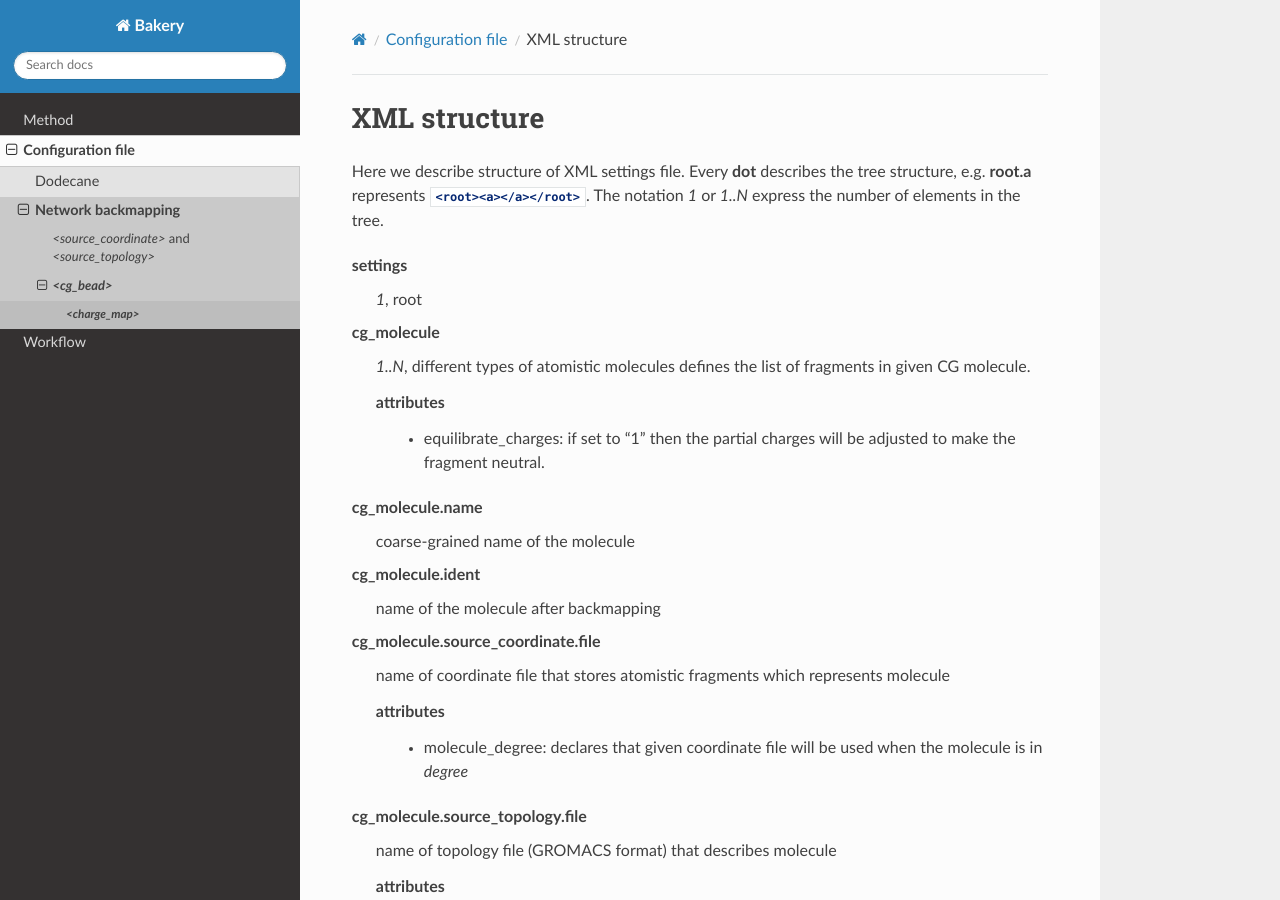
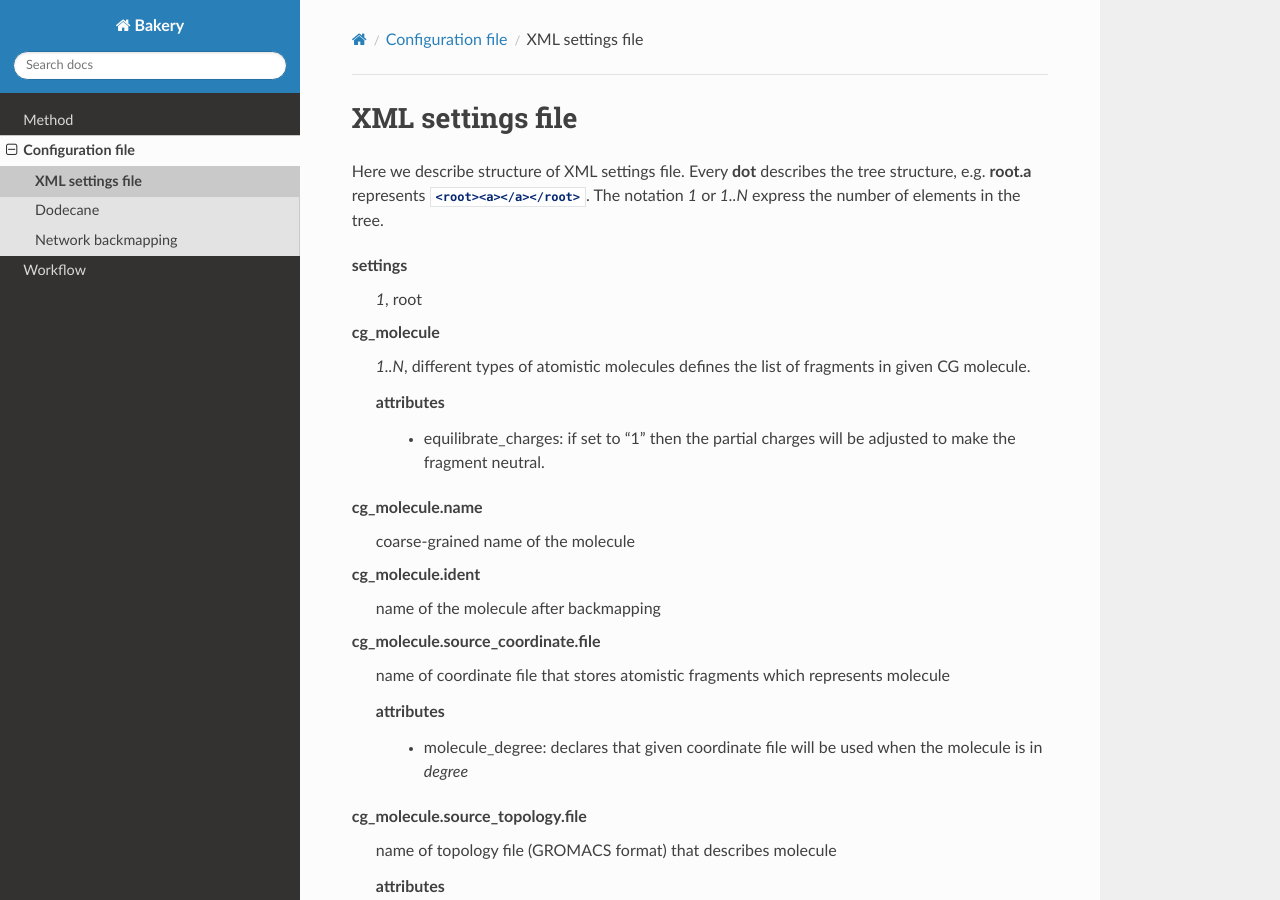
Before and after one commit to bakery-cg2at/bakery, a Sphinx documentation site: the page built from doc/xml_structure.rst, in a window 1280 px wide and 900 px high. Built offline with Sphinx 7.4.7 and the Read the Docs theme 2.0.0, drawn with Linux system fonts in a browser that asks for light colours.

Commit message:
update doc

```diff
--- a/doc/xml_structure.rst
+++ b/doc/xml_structure.rst
@@ -1,5 +1,6 @@
-XML structure
-======================
+XML settings file
+=================
+
 Here we describe structure of XML settings file. Every **dot** describes the tree structure, e.g. **root.a** represents :xml:`<root><a></a></root>`.
 The notation *1* or *1..N* express the number of elements in the tree.
 
```
Also changed, not shown: doc/settings.rst (+5 -9 lines), 1 other file.
